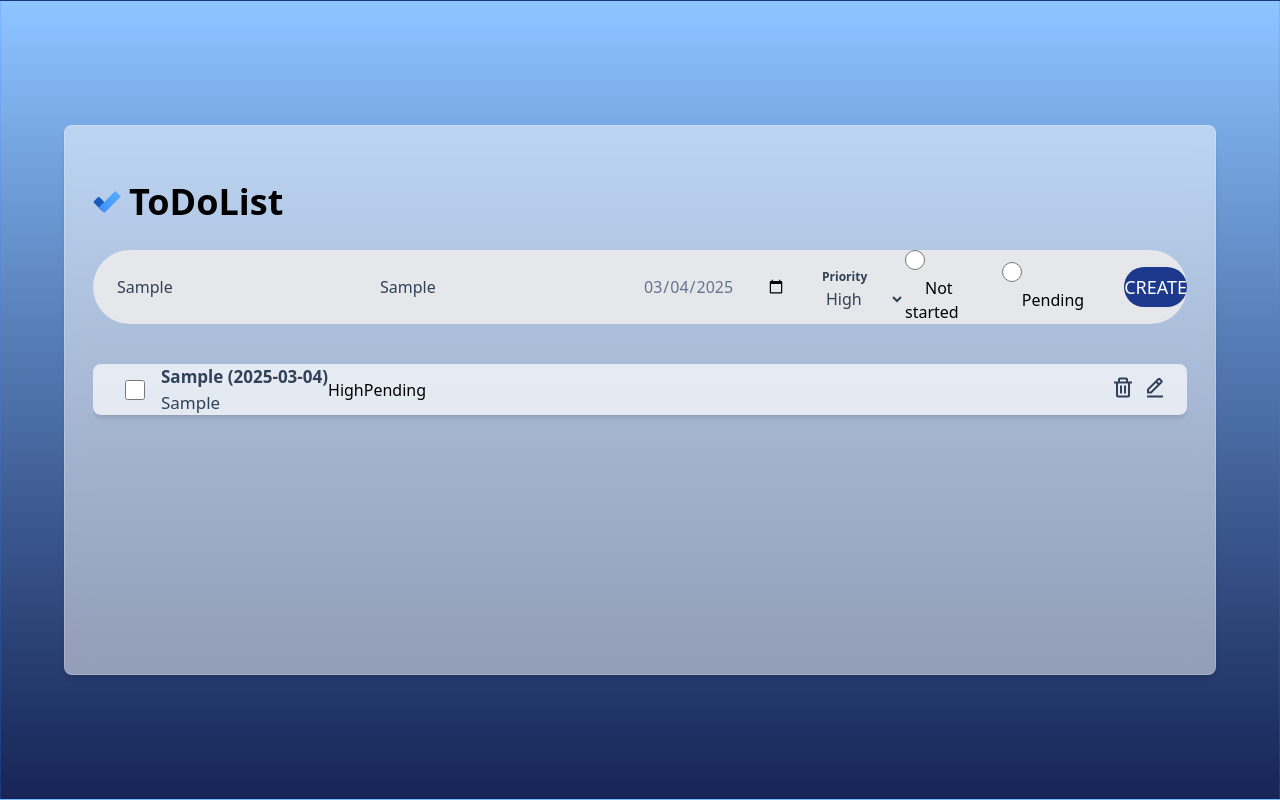
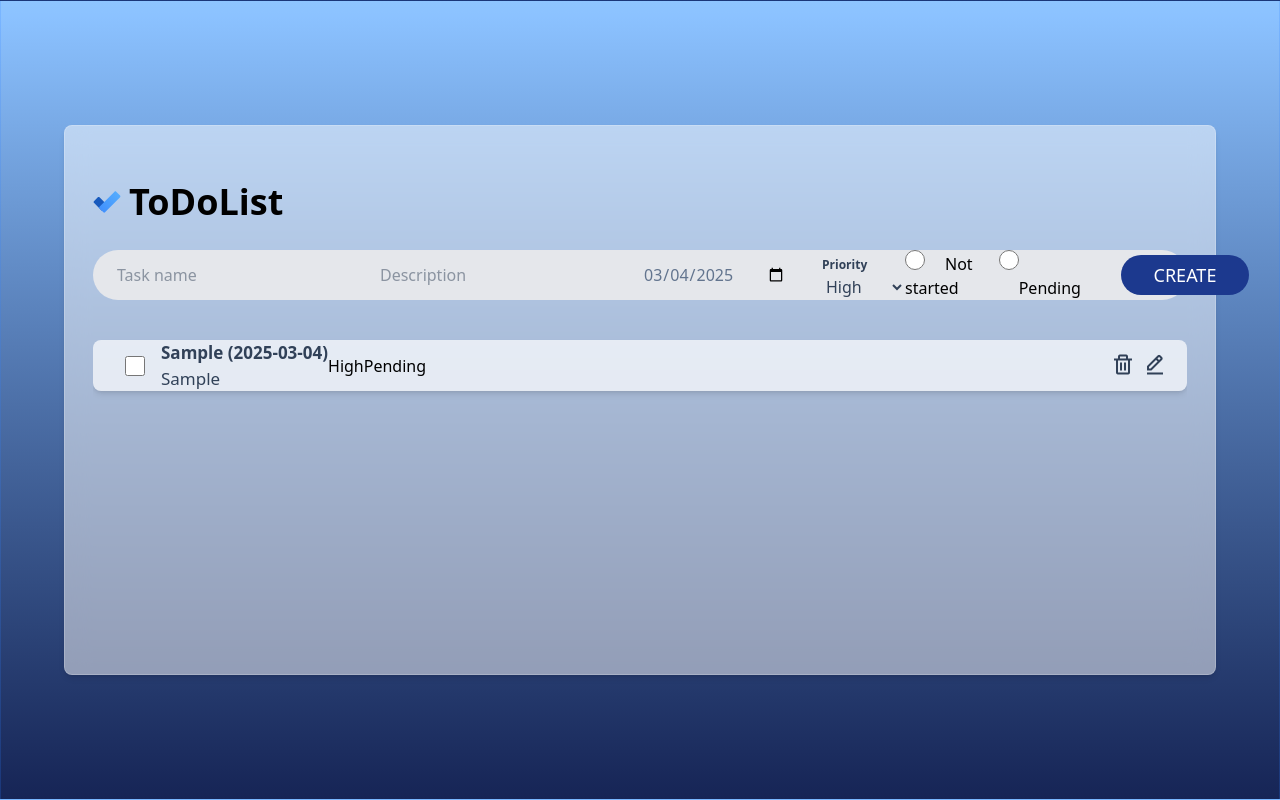
Before and after one commit to NguyettMiinh/Todo-list, a React (Vite) app: page / in a window 1280 px wide. Both pictures are taken after typing "Sample", "Sample" into the empty fields and a click on the button "CREATE". Built offline with nearby package versions, Linux system fonts and the light colour scheme.

Commit message:
version 8

```diff
--- /dev/null
+++ b/src/components/Button.jsx
@@ -0,0 +1,16 @@
+import React from "react";
+
+const Button = ({className,onClick, content}) => {
+  return (
+    <div>
+      <button
+        className= {className}
+        onClick={onClick}
+      >
+        {content}
+      </button>
+    </div>
+  );
+};
+
+export default Button;
--- /dev/null
+++ b/src/components/InputRadio.jsx
@@ -0,0 +1,20 @@
+import React from 'react'
+
+const InputRadio = ({content,value, radioValue, setForm}) => {
+  return (
+    <div>
+         <label className="mr-10">
+          <input
+            type="radio"
+            name= "radio"
+            value={value}
+            onChange={(e) => setForm((prev) => ({ ...prev, radio: radioValue }))}
+            className="accent-blue-700 w-5 h-5"
+          />
+          <span className="ml-5">{content}</span>
+        </label>
+    </div>
+  )
+}
+
+export default InputRadio
--- a/src/components/InputText.jsx
+++ b/src/components/InputText.jsx
@@ -1,20 +1,19 @@
-import React from 'react'
+import React from "react";
 
-const InputText = ({valueText,type, setForm, placeholder,name}) => {
+const InputText = ({ value, type, setForm, placeholder, name, className }) => {
   return (
     <div>
       <input
-          className="bg-transparent border-0 outline-none
-          flex-1 h-10 pl-6 pr-2 text-slate-700"
-          type= {type}
-          placeholder= {placeholder}
-          value={valueText}
-          onChange={(e) =>
-            setForm((prev) => ({ ...prev, [name]: e.target.value }))
-          }
-        />
+        className={className}
+        type={type}
+        placeholder={placeholder}
+        value={value}
+        onChange={(e) =>
+          setForm((prev) => ({ ...prev, [name]: e.target.value }))
+        }
+      />
     </div>
-  )
-}
+  );
+};
 
-export default InputText
+export default InputText;
--- a/src/components/Todo.jsx
+++ b/src/components/Todo.jsx
@@ -2,8 +2,10 @@ import React from "react";
 import TodoItems from "./TodoItems";
 import todoTick from "../assets/images/todo-tick.svg";
 import { v4 as uuidv4 } from "uuid";
-import { useState, useEffect } from "react";
+import { useState } from "react";
 import InputText from "./InputText";
+import InputRadio from "./InputRadio";
+import Button from "./Button";
 
 const Todo = () => {
   const [form, setForm] = useState({
@@ -68,9 +70,8 @@ const Todo = () => {
     }
   };
 
-  const handleChange = () => {
-    setValue(!value);
-  };
+
+  console.log(todoList);
 
   return (
     <div
@@ -84,30 +85,14 @@ const Todo = () => {
 
       <div className="flex items-center my-7 bg-gray-200 rounded-full">
         <InputText type= "text" value={form.title}
+        className= "bg-transparent border-0 outline-none flex-1 h-10 pl-6 pr-2 text-slate-700"
         placeholder = "Task name" setForm={setForm}  name= "title"/>
         <InputText type= "text" value={form.description}
+         className= "bg-transparent border-0 outline-none flex-1 h-10 pl-6 pr-2 text-slate-700"
         placeholder = "Description" setForm={setForm} name= "description" />
-
-        {/* <input
-          className="bg-transparent border-0 outline-none
-           flex-1 h-10 pl-6 pr-2 text-slate-700"
-          type="text"
-          placeholder="Description"
-          value={form.description}
-          onChange={(e) =>
-            setForm((prev) => ({ ...prev, description: e.target.value }))
-          }
-        /> */}
-
-        <input
-          className="bg-transparent border-0 outline-none flex-1 h-10 pl-6 pr-2 text-slate-500"
-          type="date"
-          placeholder="Due date"
-          value={form.date}
-          onChange={(e) =>
-            setForm((prev) => ({ ...prev, date: e.target.value }))
-          }
-        />
+        <InputText type= "date" value={form.date}
+          className= "bg-transparent border-0 outline-none flex-1 h-10 pl-6 pr-2 text-slate-500"
+         setForm={setForm} name= "date" />
 
         <label className="ml-7 text-slate-700 ">
           <span className="font-bold text-xs">Priority</span> <br />
@@ -123,36 +108,14 @@ const Todo = () => {
           </select>
         </label>
 
-        <label className="mr-10">
+        <InputRadio setForm={setForm} content= "Not started" value={form.radio} radioValue={true}/>
+        <InputRadio setForm={setForm} content= "Pending" value={!form.radio} radioValue={false}/>
 
-          <input
-            type="radio"
-            name="radio"
-            value={form.radio}
-            onChange={(e) => setForm((prev) => ({ ...prev, radio: true }))}
-            className="accent-blue-700 w-5 h-5"
-          />
-          <span className="ml-5">Not started</span>
-        </label>
-        <label className="mr-10">
-          <input
-            type="radio"
-            name="radio"
-            value={!form.radio}
-            onChange={(e) => setForm((prev) => ({ ...prev, radio: false }))}
-            className="accent-blue-700 w-5 h-5"
-          />
-          <span className="ml-5">Pending</span>
-        </label>
-
-        <button
-          type="button"
-          className="border-none rounded-full bg-blue-900 w-32
+        <Button  className="border-none rounded-full bg-blue-900 w-32
           h-10 text-white text-lg font-medium cursor-pointer"
           onClick={edit ? Edit : Add}
-        >
-          {edit !== null ? "UPDATE" : "CREATE"}
-        </button>
+          content= {edit !== null ? "UPDATE" : "CREATE"}
+          />
       </div>
 
       <div className="flex-1 overflow-hidden">
--- a/src/components/TodoItems.jsx
+++ b/src/components/TodoItems.jsx
@@ -1,4 +1,5 @@
 import React from "react";
+import Button from "./Button";
 
 const TodoItems = ({ removeTodo, handleCheck, editTodo, form }) => {
   return (
@@ -54,12 +55,14 @@ const TodoItems = ({ removeTodo, handleCheck, editTodo, form }) => {
         </div>
       </div>
 
-      <button onClick={() => removeTodo(form.id)}>
-        <i className="bx bx-trash text-2xl text-slate-700"></i>
-      </button>
-      <button onClick={() => editTodo(form.id)}>
-        <i className="bx bx-edit-alt mr-5 text-2xl text-slate-700"></i>
-      </button>
+      <Button className = "text-2xl text-slate-700"
+      onClick={() => removeTodo(form.id)}
+      content={<i className="bx bx-trash text-2xl text-slate-700"></i>}
+      />
+      <Button className = "text-2xl text-slate-700 mr-5"
+      onClick={() => editTodo(form.id)}
+      content={<i className="bx bx-edit-alt"></i>}
+      />
     </div>
   );
 };
```
